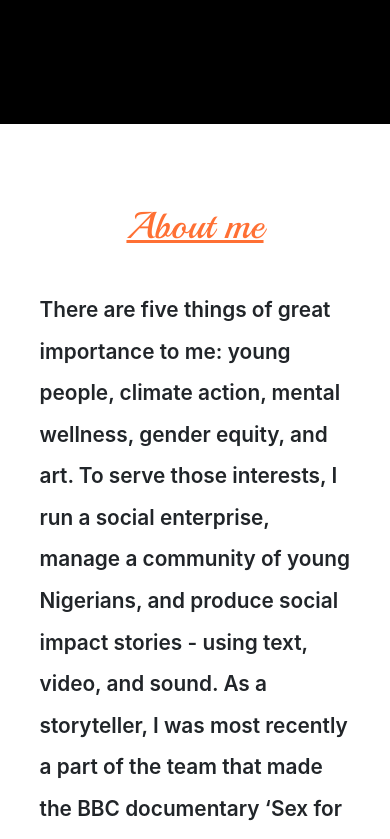
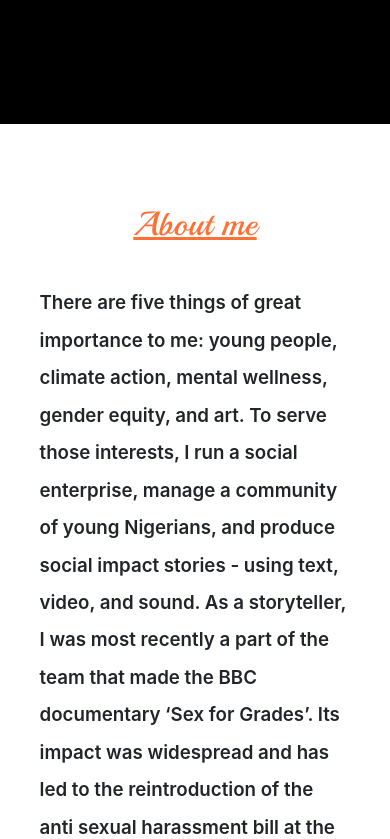
Before and after one commit to raymond-sikpojie/S.I-OHUMU, a website with bundled scripts: page index.html in a window 390 px wide. Shown: the part 720-1559 px from the top of the page. Built offline with nearby package versions, Linux system fonts and the light colour scheme.

Commit message:
latest commit

```diff
--- a/css/style.css
+++ b/css/style.css
@@ -271,7 +271,9 @@ img {
   .home p {
     padding: 10px;
   }
-
+  .about {
+    font-size: 0.9em;
+  }
   .about .text {
     width: 90vw;
   }
```
